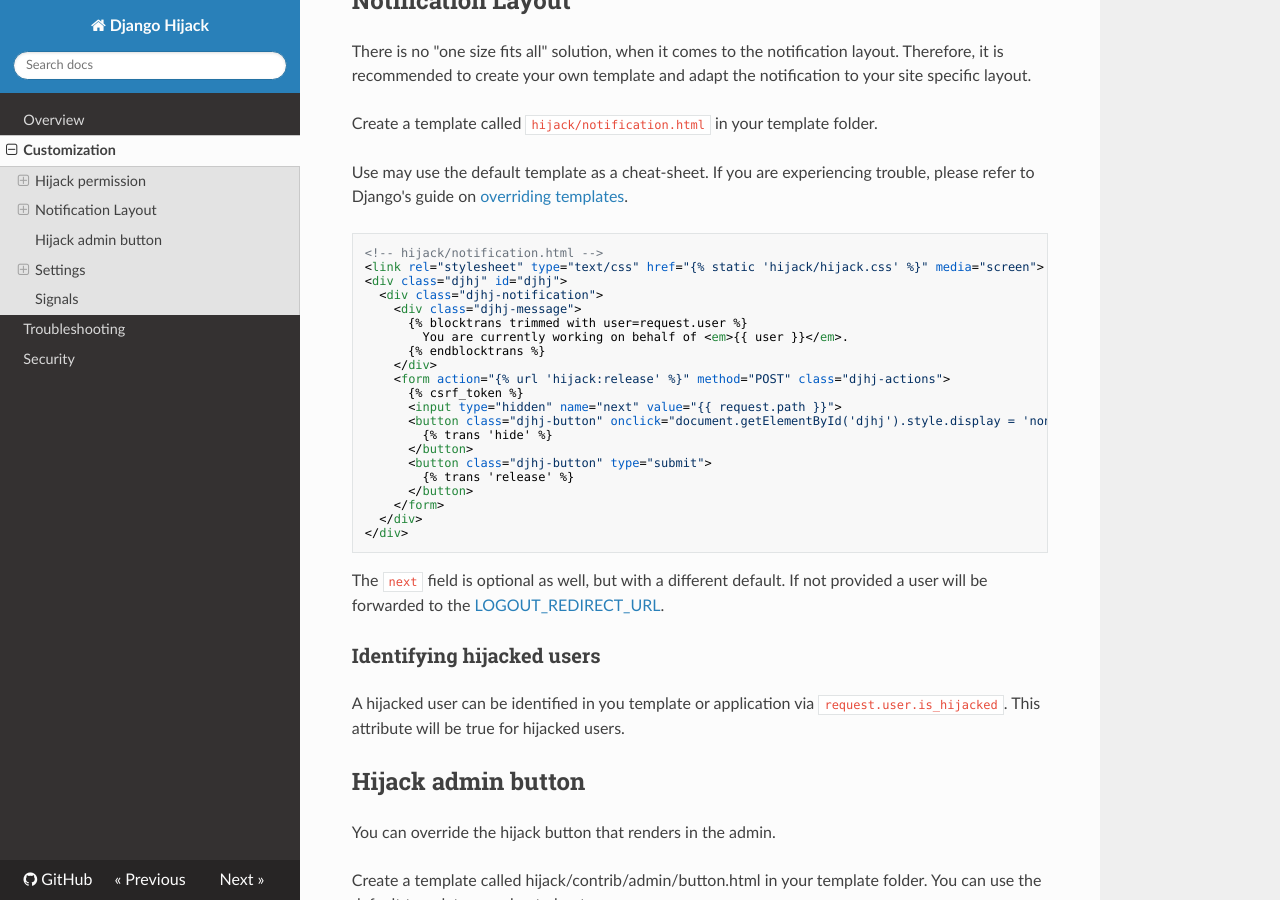
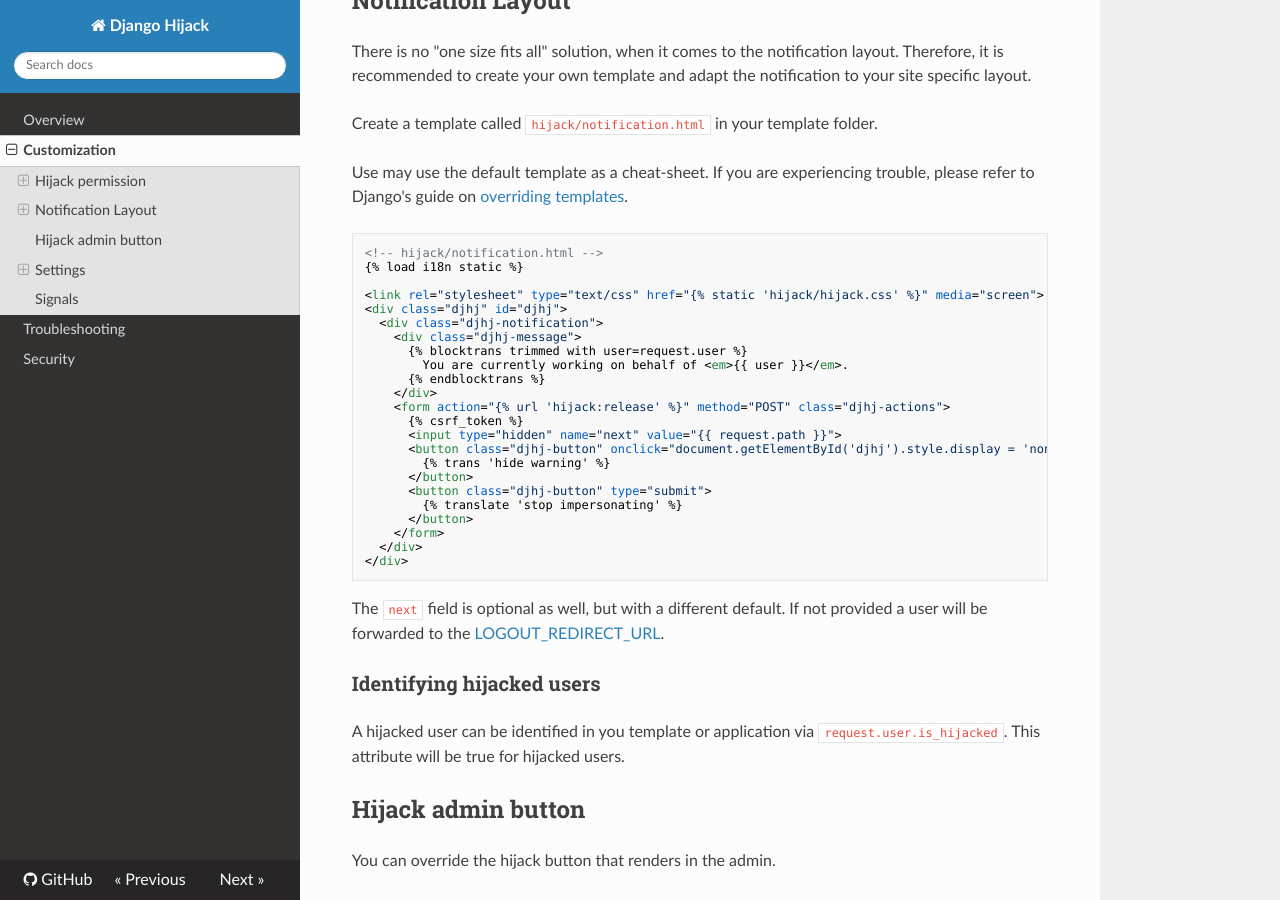
Before and after one commit to django-hijack/django-hijack, an MkDocs documentation site: the page built from docs/customization.md, in a window 1280 px wide and 900 px high, scrolled down 1527 px. Built offline with MkDocs 1.6.1, drawn with Linux system fonts in a browser that asks for light colours; nearby versions of some CDN libraries.

Commit message:
Fix notification layout documentation example template (#765)

````diff
--- a/docs/customization.md
+++ b/docs/customization.md
@@ -82,6 +82,8 @@ please refer to Django's guide on [overriding templates][overriding-templates].
 
 ```html
 <!-- hijack/notification.html -->
+{% load i18n static %}
+
 <link rel="stylesheet" type="text/css" href="{% static 'hijack/hijack.css' %}" media="screen">
 <div class="djhj" id="djhj">
   <div class="djhj-notification">
@@ -94,10 +96,10 @@ please refer to Django's guide on [overriding templates][overriding-templates].
       {% csrf_token %}
       <input type="hidden" name="next" value="{{ request.path }}">
       <button class="djhj-button" onclick="document.getElementById('djhj').style.display = 'none';" type="button">
-        {% trans 'hide' %}
+        {% trans 'hide warning' %}
       </button>
       <button class="djhj-button" type="submit">
-        {% trans 'release' %}
+        {% translate 'stop impersonating' %}
       </button>
     </form>
   </div>
````
